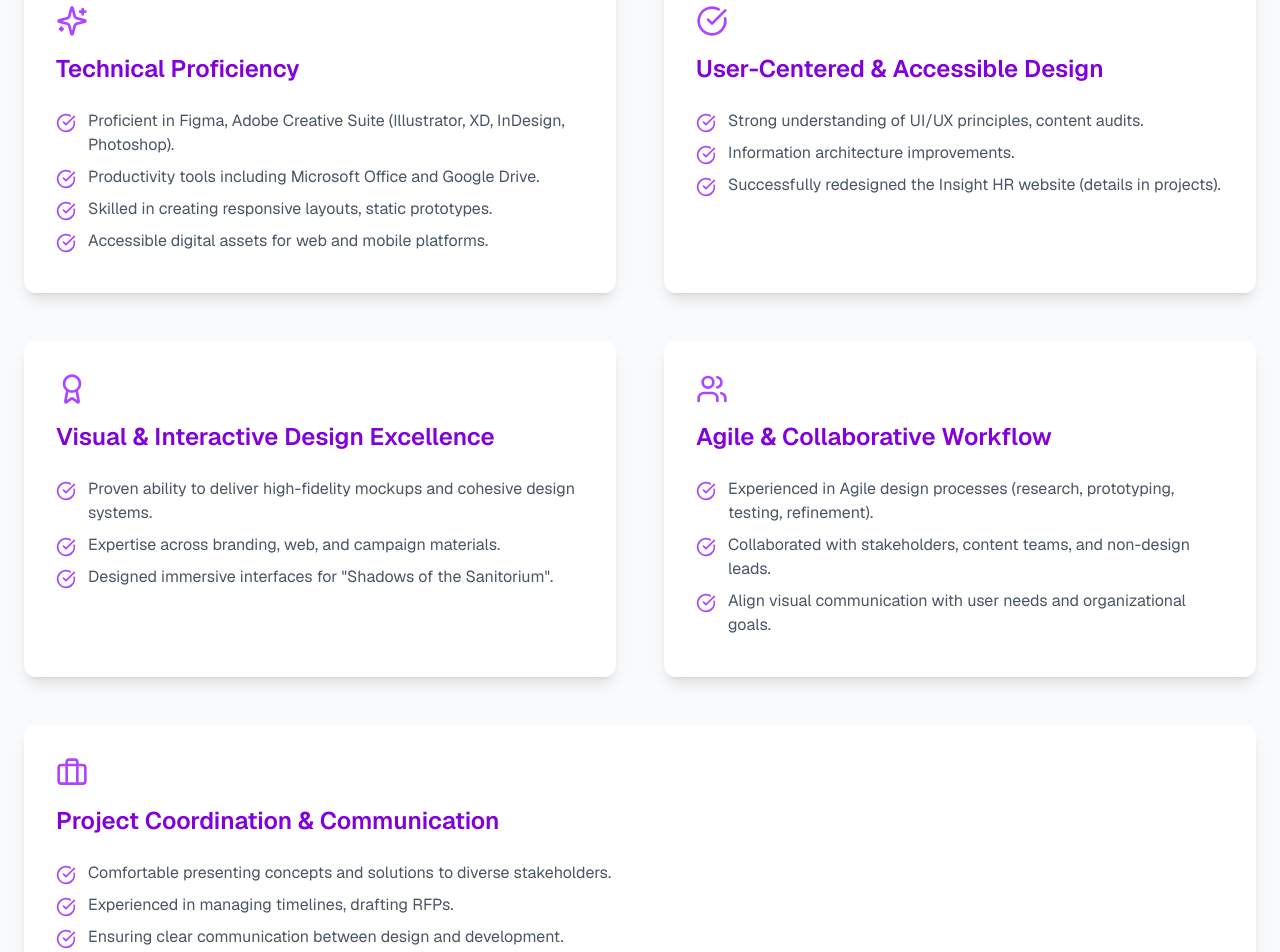
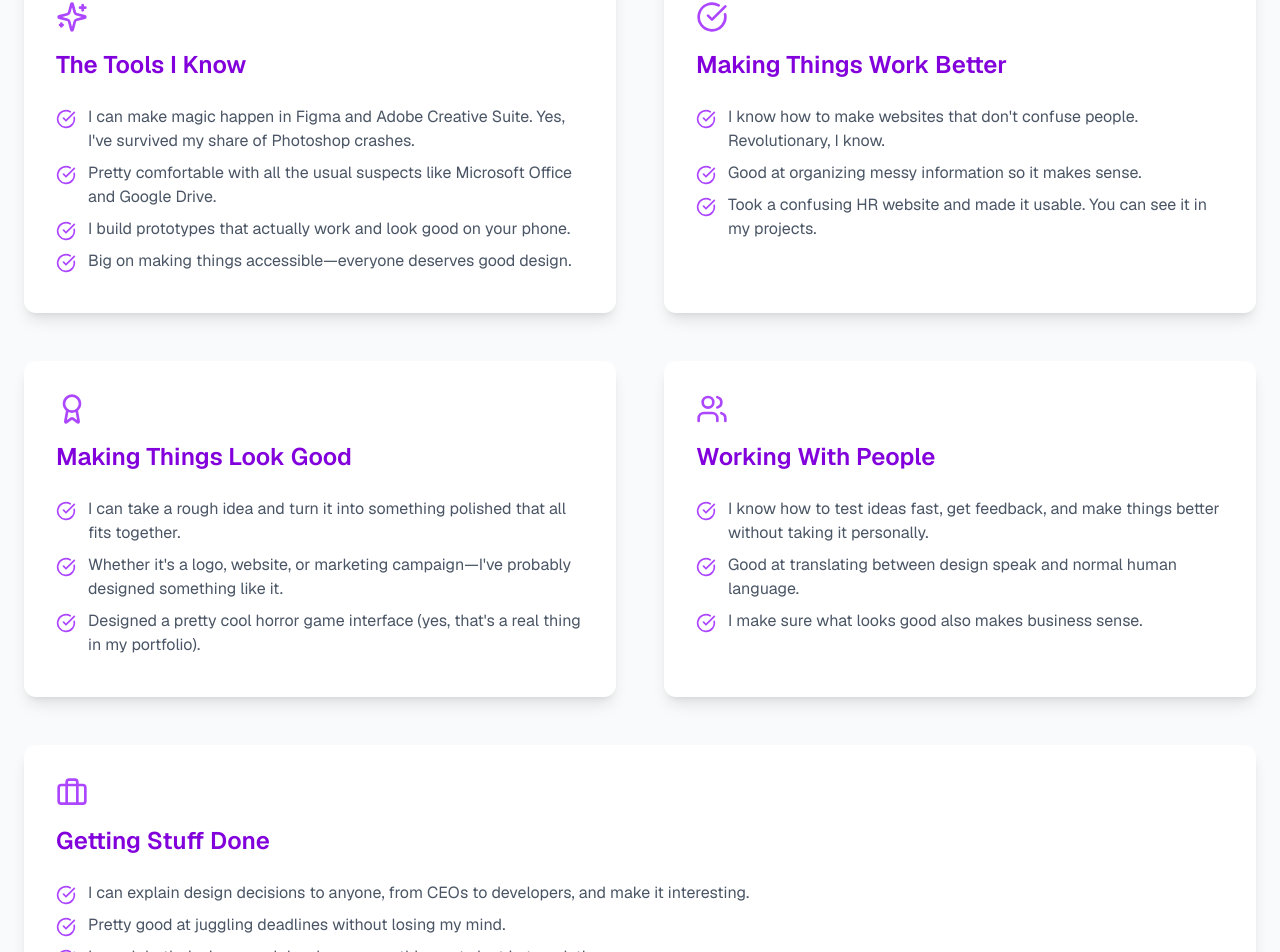
Before and after one commit to courtneybeka/courtney-portfolio, a Next.js app: page /about in a window 1280 px wide. Shown: the part 969-1921 px from the top of the page. Built offline with nearby package versions, Linux system fonts and the light colour scheme.

Commit message:
finally done

```diff
--- a/src/app/about/page.tsx
+++ b/src/app/about/page.tsx
@@ -67,10 +67,12 @@ export default function About() {
               Courtney Beka
             </motion.h1>
             <motion.p variants={fadeInUp} className="text-xl mb-6 text-gray-700 dark:text-gray-300">
-              UX/UI Designer & Brand Strategist crafting intuitive and engaging digital experiences.
+              Designer who thinks good design should make life easier, not harder.
             </motion.p>
             <motion.p variants={fadeInUp} className="mb-8 text-gray-600 dark:text-gray-400">
-              Driven by a passion for user-centered design and creative problem-solving, I specialize in transforming complex challenges into elegant, accessible solutions. My approach combines strategic thinking with a keen eye for detail, ensuring every design is not only visually compelling but also highly functional and aligned with user needs and business goals.
+              You know that feeling when you're trying to use an app and it just doesn't make sense? That's what got me into design.
+              <br /><br />
+              I spent four years at MacEwan University figuring out how to make digital stuff less frustrating. Now I work with businesses to create experiences that people genuinely enjoy using instead of tolerating.
             </motion.p>
             <motion.p variants={fadeInUp} className="mb-8">
               <a href="mailto:courtneybekadesigns@gmail.com" className="text-purple-600 hover:text-purple-800 dark:text-purple-400 dark:hover:text-purple-300 font-medium transition-colors duration-300">
@@ -99,7 +101,7 @@ export default function About() {
             transition={{ duration: 0.6 }}
             className={sectionHeadingStyle}
           >
-            Core Competencies
+            What I'm Actually Good At
           </motion.h2>
           <motion.div
             variants={staggerContainer}
@@ -109,51 +111,51 @@ export default function About() {
           >
             <motion.div variants={fadeInUp} className="bg-white dark:bg-gray-700 p-8 rounded-xl shadow-lg">
               <Sparkles className={iconStyle} />
-              <h3 className={subHeadingStyle}>Technical Proficiency</h3>
+              <h3 className={subHeadingStyle}>The Tools I Know</h3>
               <ul className="space-y-2">
-                <li className={listItemStyle}><CheckCircle className={listItemIconStyle} />Proficient in Figma, Adobe Creative Suite (Illustrator, XD, InDesign, Photoshop).</li>
-                <li className={listItemStyle}><CheckCircle className={listItemIconStyle} />Productivity tools including Microsoft Office and Google Drive.</li>
-                <li className={listItemStyle}><CheckCircle className={listItemIconStyle} />Skilled in creating responsive layouts, static prototypes.</li>
-                <li className={listItemStyle}><CheckCircle className={listItemIconStyle} />Accessible digital assets for web and mobile platforms.</li>
+                <li className={listItemStyle}><CheckCircle className={listItemIconStyle} />I can make magic happen in Figma and Adobe Creative Suite. Yes, I've survived my share of Photoshop crashes.</li>
+                <li className={listItemStyle}><CheckCircle className={listItemIconStyle} />Pretty comfortable with all the usual suspects like Microsoft Office and Google Drive.</li>
+                <li className={listItemStyle}><CheckCircle className={listItemIconStyle} />I build prototypes that actually work and look good on your phone.</li>
+                <li className={listItemStyle}><CheckCircle className={listItemIconStyle} />Big on making things accessible—everyone deserves good design.</li>
               </ul>
             </motion.div>
 
             <motion.div variants={fadeInUp} className="bg-white dark:bg-gray-700 p-8 rounded-xl shadow-lg">
               <CheckCircle className={iconStyle} />
-              <h3 className={subHeadingStyle}>User-Centered & Accessible Design</h3>
+              <h3 className={subHeadingStyle}>Making Things Work Better</h3>
               <ul className="space-y-2">
-                <li className={listItemStyle}><CheckCircle className={listItemIconStyle} />Strong understanding of UI/UX principles, content audits.</li>
-                <li className={listItemStyle}><CheckCircle className={listItemIconStyle} />Information architecture improvements.</li>
-                <li className={listItemStyle}><CheckCircle className={listItemIconStyle} />Successfully redesigned the Insight HR website (details in projects).</li>
+                <li className={listItemStyle}><CheckCircle className={listItemIconStyle} />I know how to make websites that don't confuse people. Revolutionary, I know.</li>
+                <li className={listItemStyle}><CheckCircle className={listItemIconStyle} />Good at organizing messy information so it makes sense.</li>
+                <li className={listItemStyle}><CheckCircle className={listItemIconStyle} />Took a confusing HR website and made it usable. You can see it in my projects.</li>
               </ul>
             </motion.div>
 
             <motion.div variants={fadeInUp} className="bg-white dark:bg-gray-700 p-8 rounded-xl shadow-lg">
               <Award className={iconStyle} />
-              <h3 className={subHeadingStyle}>Visual & Interactive Design Excellence</h3>
+              <h3 className={subHeadingStyle}>Making Things Look Good</h3>
               <ul className="space-y-2">
-                <li className={listItemStyle}><CheckCircle className={listItemIconStyle} />Proven ability to deliver high-fidelity mockups and cohesive design systems.</li>
-                <li className={listItemStyle}><CheckCircle className={listItemIconStyle} />Expertise across branding, web, and campaign materials.</li>
-                <li className={listItemStyle}><CheckCircle className={listItemIconStyle} />Designed immersive interfaces for "Shadows of the Sanitorium".</li>
+                <li className={listItemStyle}><CheckCircle className={listItemIconStyle} />I can take a rough idea and turn it into something polished that all fits together.</li>
+                <li className={listItemStyle}><CheckCircle className={listItemIconStyle} />Whether it's a logo, website, or marketing campaign—I've probably designed something like it.</li>
+                <li className={listItemStyle}><CheckCircle className={listItemIconStyle} />Designed a pretty cool horror game interface (yes, that's a real thing in my portfolio).</li>
               </ul>
             </motion.div>
 
             <motion.div variants={fadeInUp} className="bg-white dark:bg-gray-700 p-8 rounded-xl shadow-lg">
               <Users className={iconStyle} />
-              <h3 className={subHeadingStyle}>Agile & Collaborative Workflow</h3>
+              <h3 className={subHeadingStyle}>Working With People</h3>
               <ul className="space-y-2">
-                <li className={listItemStyle}><CheckCircle className={listItemIconStyle} />Experienced in Agile design processes (research, prototyping, testing, refinement).</li>
-                <li className={listItemStyle}><CheckCircle className={listItemIconStyle} />Collaborated with stakeholders, content teams, and non-design leads.</li>
-                <li className={listItemStyle}><CheckCircle className={listItemIconStyle} />Align visual communication with user needs and organizational goals.</li>
+                <li className={listItemStyle}><CheckCircle className={listItemIconStyle} />I know how to test ideas fast, get feedback, and make things better without taking it personally.</li>
+                <li className={listItemStyle}><CheckCircle className={listItemIconStyle} />Good at translating between design speak and normal human language.</li>
+                <li className={listItemStyle}><CheckCircle className={listItemIconStyle} />I make sure what looks good also makes business sense.</li>
               </ul>
             </motion.div>
              <motion.div variants={fadeInUp} className="bg-white dark:bg-gray-700 p-8 rounded-xl shadow-lg md:col-span-2 lg:col-span-2">
                <Briefcase className={iconStyle} />
-              <h3 className={subHeadingStyle}>Project Coordination & Communication</h3>
+              <h3 className={subHeadingStyle}>Getting Stuff Done</h3>
               <ul className="space-y-2">
-                <li className={listItemStyle}><CheckCircle className={listItemIconStyle} />Comfortable presenting concepts and solutions to diverse stakeholders.</li>
-                <li className={listItemStyle}><CheckCircle className={listItemIconStyle} />Experienced in managing timelines, drafting RFPs.</li>
-                <li className={listItemStyle}><CheckCircle className={listItemIconStyle} />Ensuring clear communication between design and development.</li>
+                <li className={listItemStyle}><CheckCircle className={listItemIconStyle} />I can explain design decisions to anyone, from CEOs to developers, and make it interesting.</li>
+                <li className={listItemStyle}><CheckCircle className={listItemIconStyle} />Pretty good at juggling deadlines without losing my mind.</li>
+                <li className={listItemStyle}><CheckCircle className={listItemIconStyle} />I speak both designer and developer, so nothing gets lost in translation.</li>
               </ul>
             </motion.div>
           </motion.div>
@@ -361,9 +363,9 @@ export default function About() {
             viewport={{ once: true }}
             className="max-w-3xl mx-auto"
           >
-            <h2 className="text-3xl font-bold mb-6">Interested in working together?</h2>
+            <h2 className="text-3xl font-bold mb-6">Want to work together?</h2>
             <p className="text-xl mb-8 text-purple-100">
-              Let's create something amazing. Feel free to reach out!
+              I'm always up for a good design challenge. Let's chat about your project!
             </p>
             <Link href="/contact" className="bg-white text-purple-600 hover:bg-purple-100 px-8 py-3 rounded-full font-medium transition-colors duration-300 inline-block">
               Get in Touch
--- a/src/app/projects/[slug]/page.tsx
+++ b/src/app/projects/[slug]/page.tsx
@@ -9,8 +9,8 @@ export async function generateStaticParams() {
   }));
 }
 
-export default function ProjectDetail({ params }: { params: { slug: string } }) {
-  const { slug } = params;
+export default async function ProjectDetail({ params }: { params: Promise<{ slug: string }> }) {
+  const { slug } = await params;
   const project = projectsData[slug];
 
   if (!project) {
--- a/src/data/project-details.ts
+++ b/src/data/project-details.ts
@@ -1,5 +1,5 @@
 
-import { Project as ProjectDetail } from '@/app/projects/[slug]/page';
+import { Project as ProjectDetail } from '@/app/projects/[slug]/ProjectClient';
 export const projectsData: { [key: string]: ProjectDetail } = {
   'alberta-parks-app': {
     id: '1',
```
Also changed, not shown: src/app/page.tsx (+12 -12 lines).
